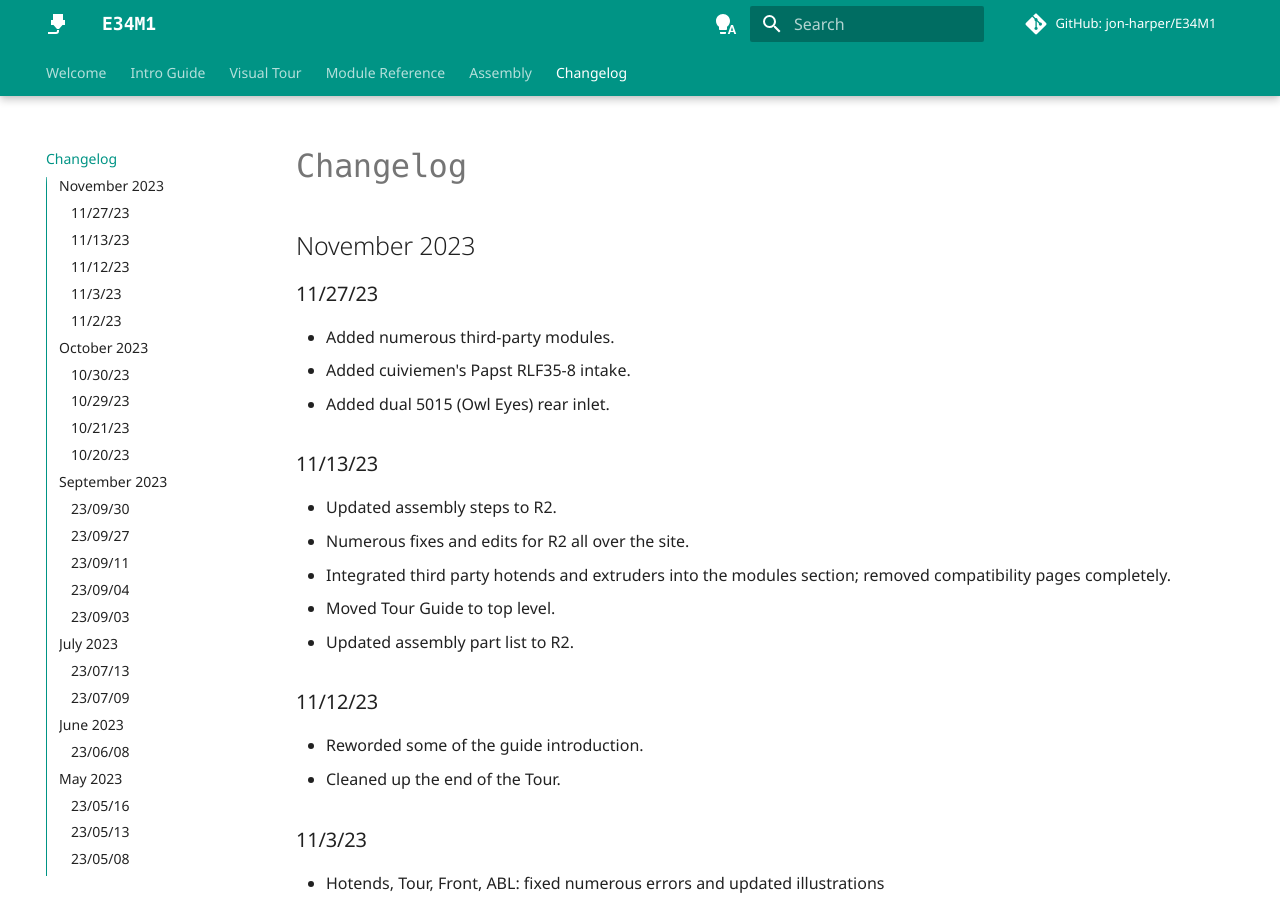
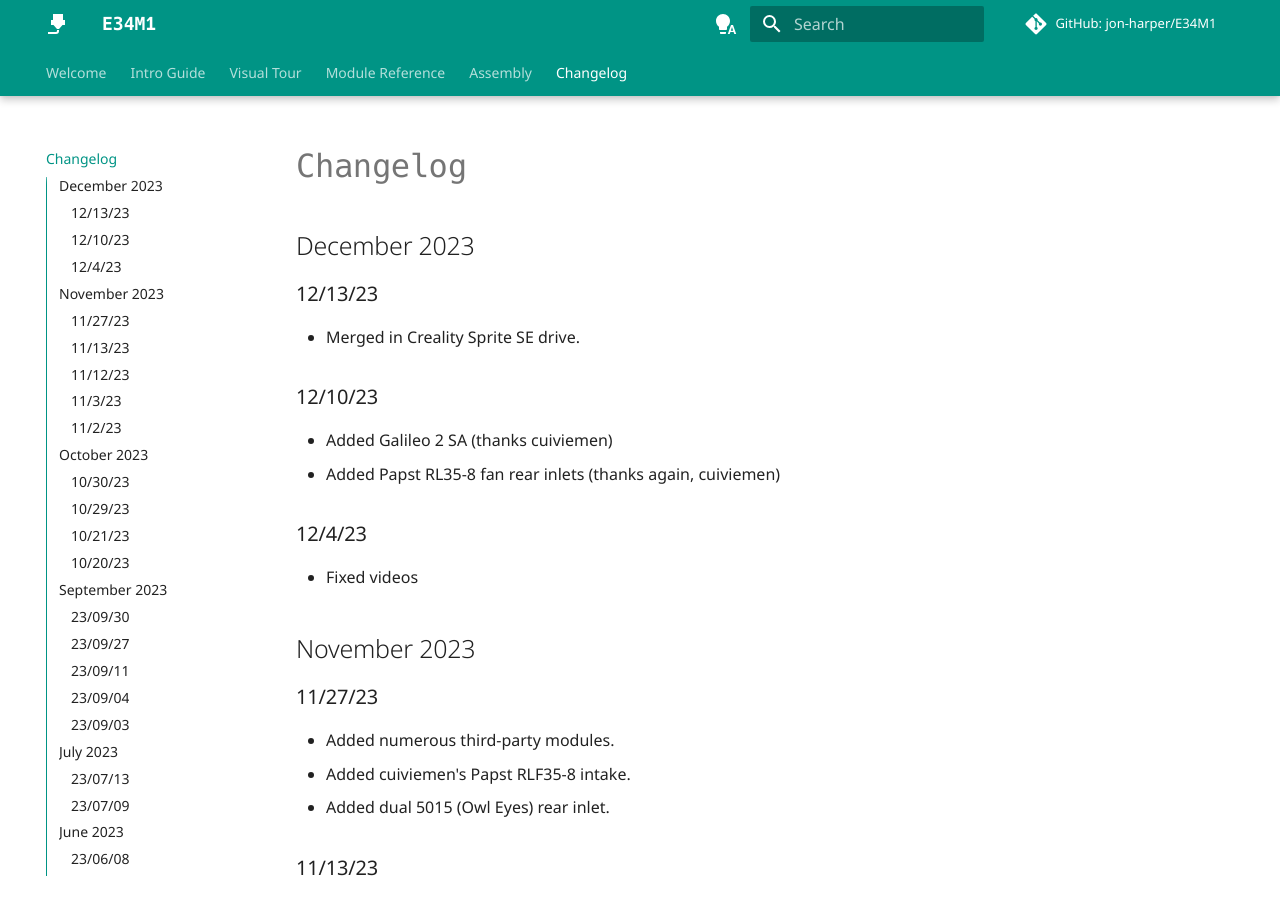
Before and after one commit to jon-harper/E34M1, an MkDocs documentation site: the page built from docs/changelog.md, in a window 1280 px wide and 900 px high. Built offline with MkDocs 1.6.1 and Material for MkDocs 9.7.7, drawn with Linux system fonts in a browser that asks for light colours; comment, search, counter and statistics services are not loaded.

Commit message:
Catching up the changelog

```diff
--- a/docs/changelog.md
+++ b/docs/changelog.md
@@ -4,6 +4,21 @@ summary: Log of changes to E34M1.
 authors: Jon Harper
 date: 2023-1-26
 ---
+
+## December 2023
+
+### 12/13/23
+
+- Merged in Creality Sprite SE drive.
+
+### 12/10/23
+
+- Added Galileo 2 SA (thanks cuiviemen)
+- Added Papst RL35-8 fan rear inlets (thanks again, cuiviemen)
+
+### 12/4/23
+
+- Fixed videos
 
 ## November 2023
 
```
